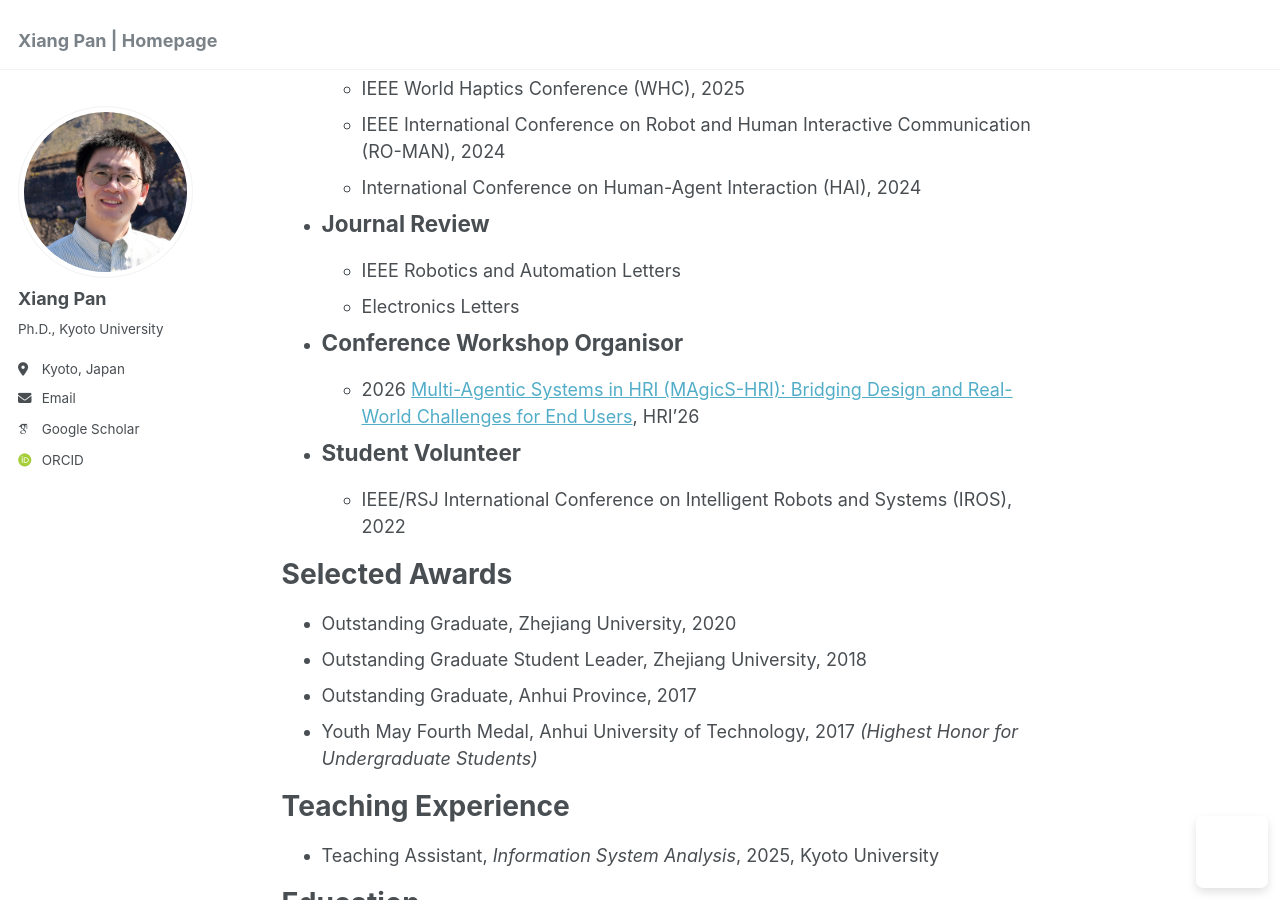
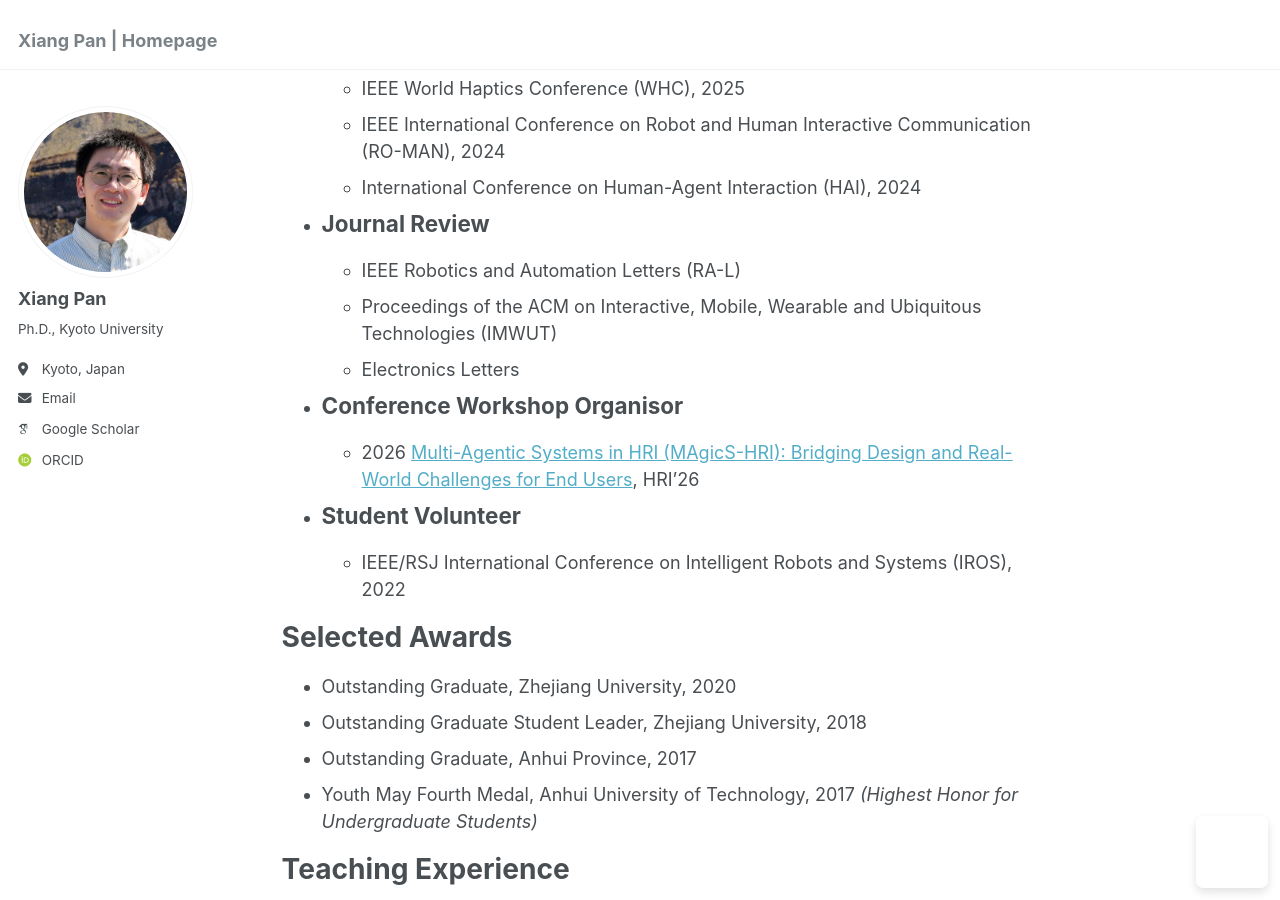
Before and after one commit to pan-xiang/pan-xiang.github.io, a Jekyll site: the page built from _pages/about.md, in a window 1280 px wide and 900 px high, scrolled down 1339 px. Built offline with Jekyll 4.4.1, drawn with Linux system fonts in a browser that asks for light colours; some web fonts are replaced; a script that is not in the unit is left out.

Commit message:
Update about.md

```diff
--- a/_pages/about.md
+++ b/_pages/about.md
@@ -79,7 +79,8 @@ I serve as a postdoctoral researcher in the [Human-Robot Interaction Lab](https:
   - International Conference on Human-Agent Interaction (HAI), 2024
 
 - ## Journal Review
-  - IEEE Robotics and Automation Letters
+  - IEEE Robotics and Automation Letters (RA-L)
+  - Proceedings of the ACM on Interactive, Mobile, Wearable and Ubiquitous Technologies (IMWUT)
   - Electronics Letters
 
 - ## Conference Workshop Organisor
```
